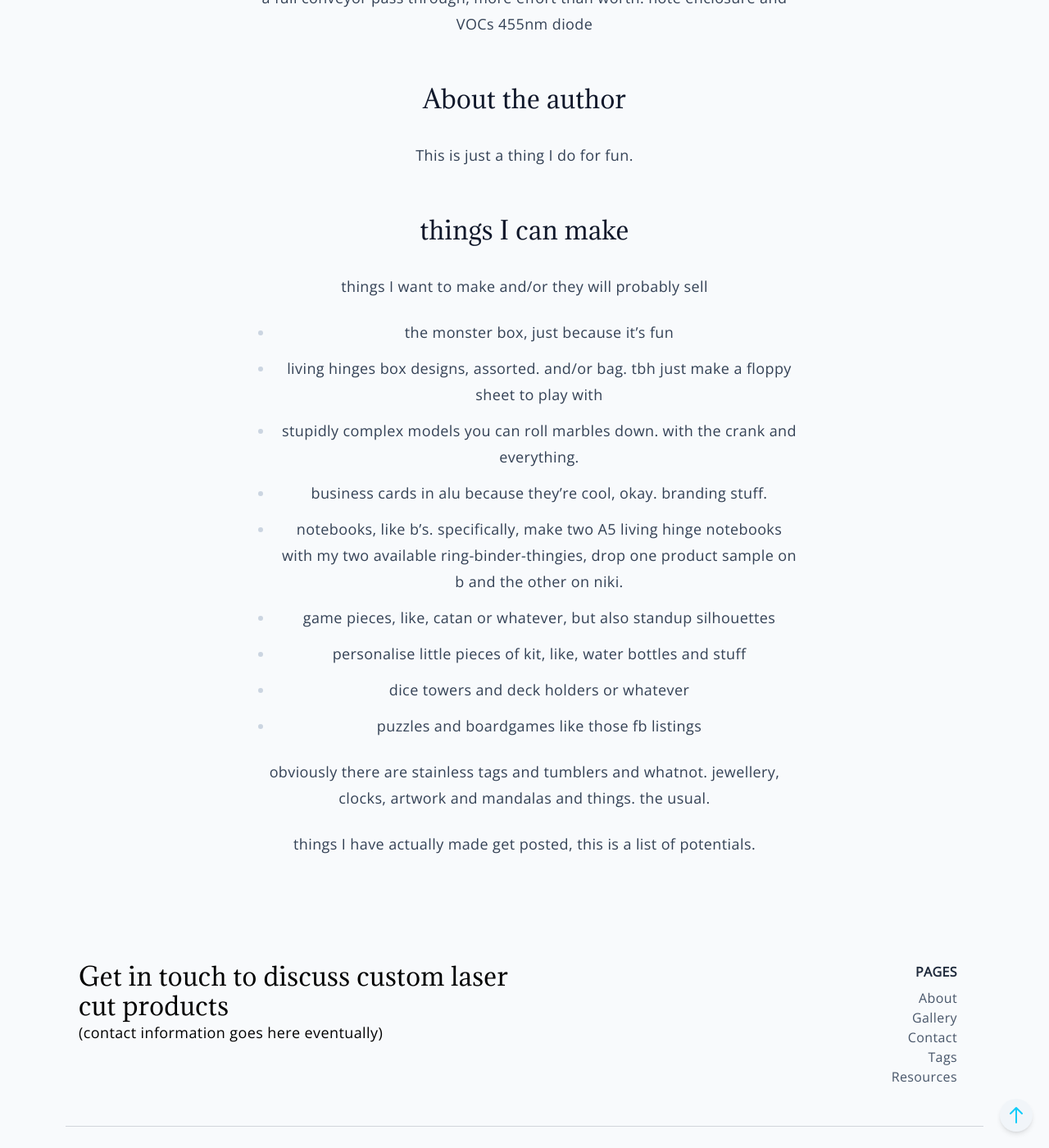
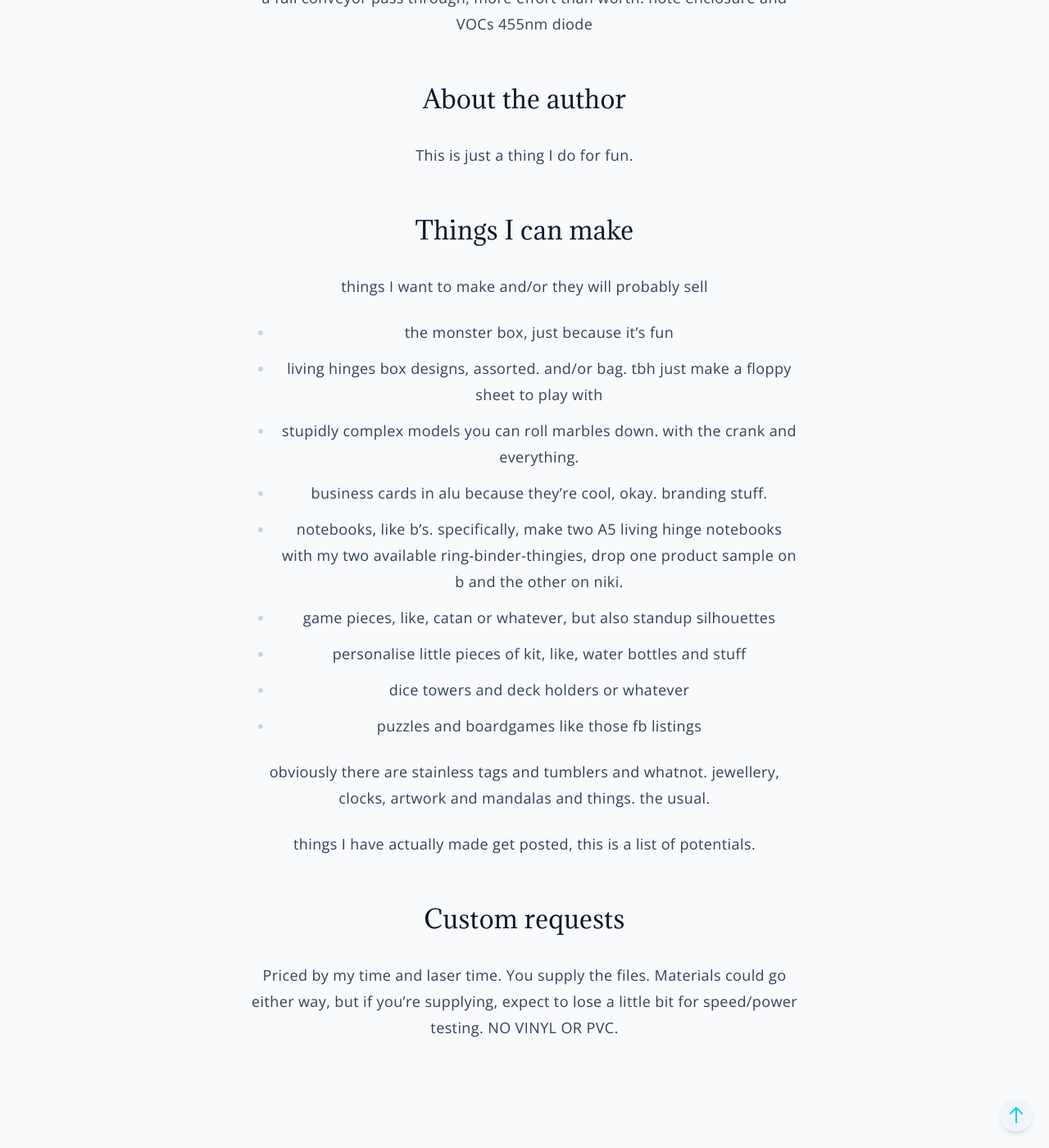
Before and after one commit to paper-engineer/laser-gallery, a Jekyll site: the page built from docs/_pages/about.md, in a window 1280 px wide and 1400 px high, scrolled down 387 px. Shown: the whole window at 82% size. Built offline with Jekyll 4.4.1, drawn with Linux system fonts in a browser that asks for light colours.

Commit message:
Update about.md

```diff
--- a/docs/_pages/about.md
+++ b/docs/_pages/about.md
@@ -2,6 +2,7 @@
 title: about
 layout: page-center
 ---
+
 ## About the laser
 
 falcon 2 pro 40w, workspace 400x415, but it can fit 460x460 just extends out past cutting area. max is uh I found this somewhere. just for info only.
@@ -15,7 +16,7 @@ that lets me run bigger items with one end sticking out, but I'd have to cut to
 
 This is just a thing I do for fun.
 
-## things I can make
+## Things I can make
 
 things I want to make and/or they will probably sell
 - the monster box, just because it's fun
@@ -31,3 +32,7 @@ things I want to make and/or they will probably sell
 obviously there are stainless tags and tumblers and whatnot. jewellery, clocks, artwork and mandalas and things. the usual.
 
 things I have actually made get posted, this is a list of potentials.
+
+## Custom requests
+
+Priced by my time and laser time. You supply the files. Materials could go either way, but if you're supplying, expect to lose a little bit for speed/power testing. NO VINYL OR PVC.
```
